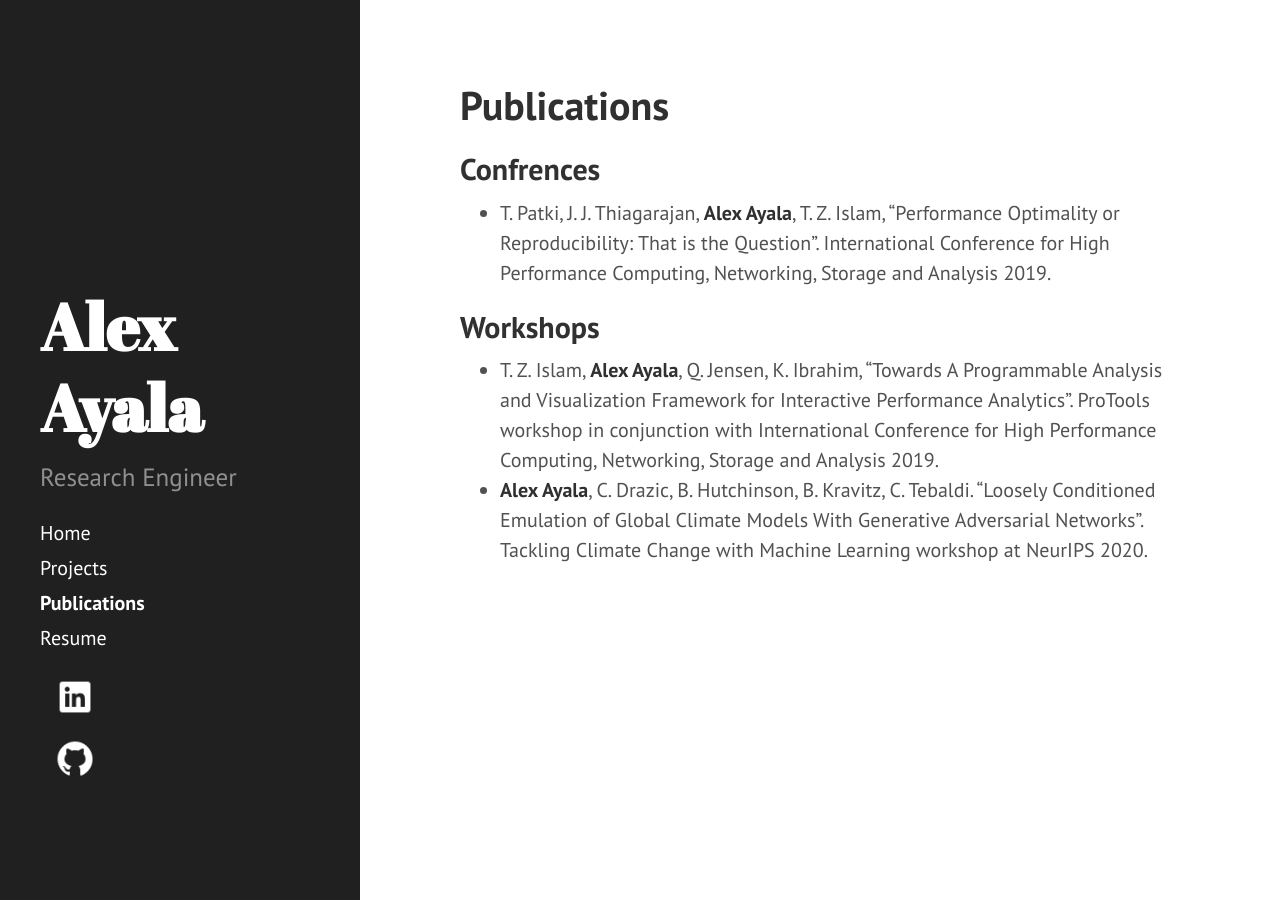
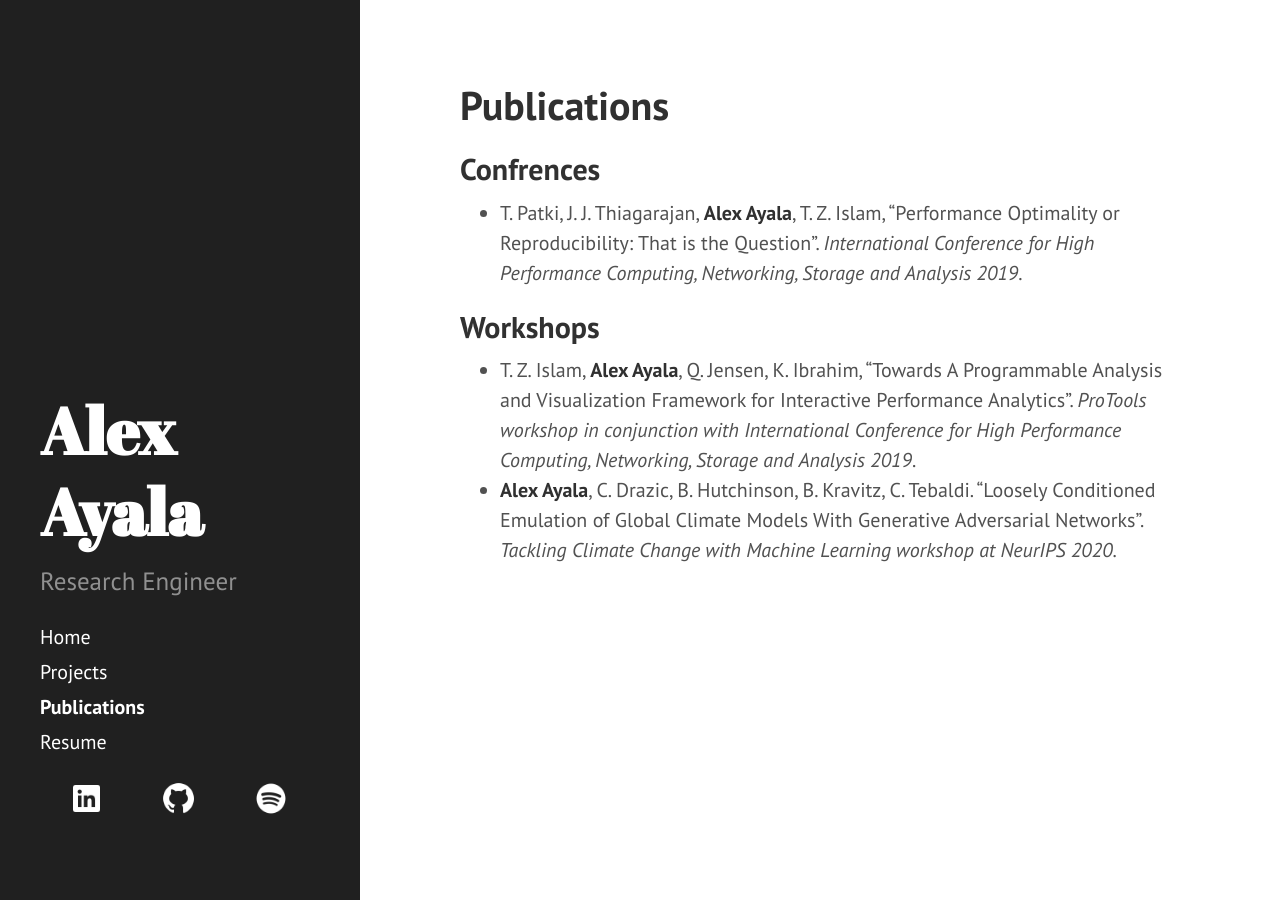
Before and after one commit to alexayalamcs/alexayalamcs.github.io, a Jekyll site: the page built from pub.md, in a window 1280 px wide. Built offline with Jekyll 4.4.1, drawn with Linux system fonts in a browser that asks for light colours.

Commit message:
Update some stuff, who's even reading this? get off my git page, go look at my website

```diff
--- a/_includes/sidebar.html
+++ b/_includes/sidebar.html
@@ -28,9 +28,17 @@
 
       <a class="sidebar-nav-item" href="/static/Alex_Ayala_Resume.pdf" target="_blank">Resume</a>
 
+      <!--- I know I should be making CSS classes for all of these, leave me alone :( --->
       <div style="padding-top:1rem">
-        <a href="https://www.linkedin.com/in/alex-ayala/" target="_blank"><img src="/static/linkedin.png" alt="LinkedIIn" style="width:15%;height:15%;margin-left:5%;"></a>
-        <a href="https://github.com/alexayalamcs" target="_blank"><img src="/static/github.png" alt="Github" style="width:15%;height:15%;margin-left:5%;"></a>
+        <div style="float:left;width:33%">
+          <a href="https://www.linkedin.com/in/alex-ayala/" target="_blank"><img src="/static/linkedin.png" alt="LinkedIn" style="width:40%;height:40%;margin-left:auto;margin-right:auto;"></a>
+        </div>
+        <div style="float:left;width:33%">
+          <a href="https://github.com/alexayalamcs" target="_blank"><img src="/static/github.png" alt="Github" style="width:40%;height:40%;margin-left:auto;margin-right:auto;"></a>
+        </div>
+        <div style="float:left;width:33%">
+          <a href="https://open.spotify.com/playlist/09U1eBR4SthLMDSkiOxD9P?si=da1aa9c09ee84923" target="_blank"><img src="/static/spotify.png" alt="Spotify" style="width:40%;height:40%;margin-left:auto;margin-right:auto;"></a>
+        </div>
       </div>
     </nav>
   </div>
--- a/pub.md
+++ b/pub.md
@@ -6,9 +6,9 @@ title: Publications
 
 ## Confrences
 
-- T. Patki, J. J. Thiagarajan, **Alex Ayala**, T. Z. Islam, "Performance Optimality or Reproducibility: That is the Question". International Conference for High Performance Computing, Networking, Storage and Analysis 2019.
+- T. Patki, J. J. Thiagarajan, **Alex Ayala**, T. Z. Islam, "Performance Optimality or Reproducibility: That is the Question". *International Conference for High Performance Computing, Networking, Storage and Analysis 2019*.
 
 ## Workshops
 
-- T. Z. Islam, **Alex Ayala**, Q. Jensen, K. Ibrahim, "Towards A Programmable Analysis and Visualization Framework for Interactive Performance Analytics". ProTools workshop in conjunction with International Conference for High Performance Computing, Networking, Storage and Analysis 2019.
-- **Alex Ayala**, C. Drazic, B. Hutchinson, B. Kravitz, C. Tebaldi. "Loosely Conditioned Emulation of Global Climate Models With Generative Adversarial Networks". Tackling Climate Change with Machine Learning workshop at NeurIPS 2020.
+- T. Z. Islam, **Alex Ayala**, Q. Jensen, K. Ibrahim, "Towards A Programmable Analysis and Visualization Framework for Interactive Performance Analytics". *ProTools workshop in conjunction with International Conference for High Performance Computing, Networking, Storage and Analysis 2019*.
+- **Alex Ayala**, C. Drazic, B. Hutchinson, B. Kravitz, C. Tebaldi. "Loosely Conditioned Emulation of Global Climate Models With Generative Adversarial Networks". *Tackling Climate Change with Machine Learning workshop at NeurIPS 2020*.
```
Also changed, not shown: _layouts/default.html (+7 -0 lines), index.md (+1 -1 lines), project.md (+2 -2 lines), static/spotify.png (added), 6 other files.
